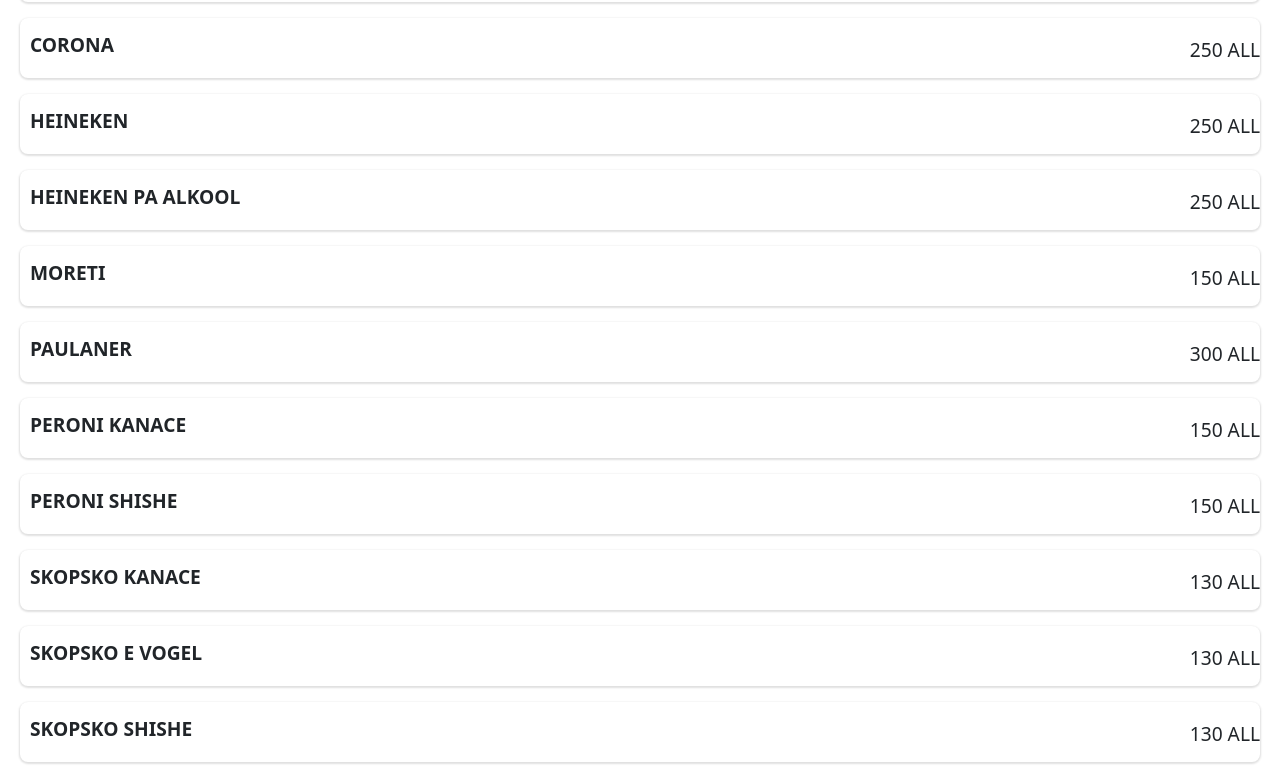
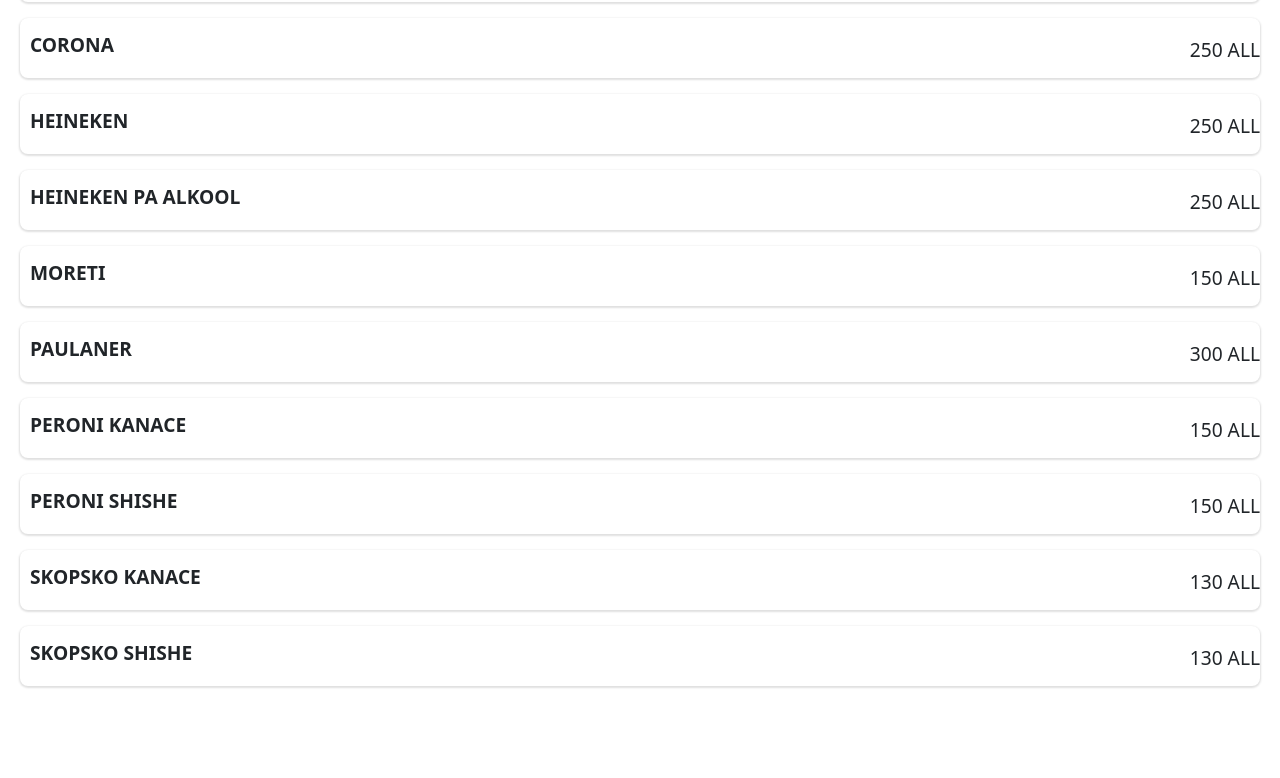
Before and after one commit to Brrahh/Lounge, a plain HTML site: page birra.html in a window 1280 px wide. Shown: the part 2086-2864 px from the top of the page. After the commit the page ends 2788 px from the top, so only its background shows below. Drawn offline with nearby package versions, Linux system fonts and the light colour scheme.

Commit message:
Update birra.html

```diff
--- a/birra.html
+++ b/birra.html
@@ -97,12 +97,7 @@
                     <h4>SKOPSKO KANACE</h4>
                 </div>
             </article>
-              <article>
-            <div class="item-content">
-                <span class="price">130 ALL</span>
-                <h4>SKOPSKO E VOGEL</h4>
-            </div>
-              </article>
+
             <article>
                 <div class="item-content">
                     <span class="price">130 ALL</span>
```
